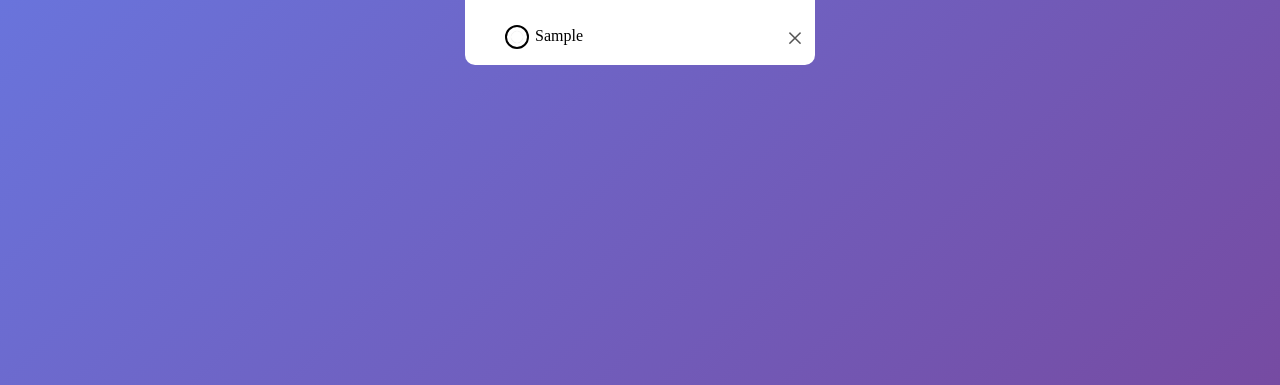
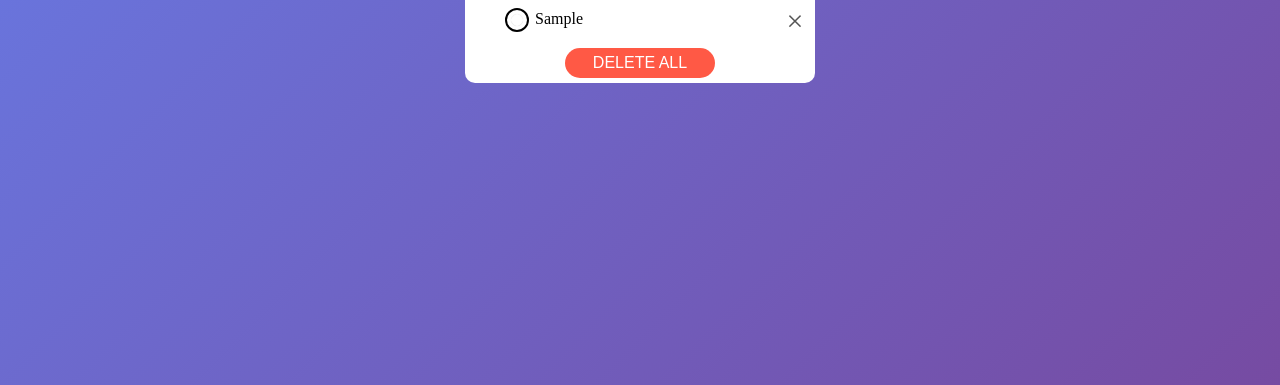
Before and after one commit to kaushal26-git/TO-DO-LIST, a plain HTML site: page index.html in a window 1280 px wide. Both pictures are taken after typing "Sample" into the empty fields and a click on the button "add". Shown: the part 415-800 px from the top of the page. Drawn offline with Linux system fonts and the light colour scheme.

Commit message:
add all delete button

```diff
--- a/index.html
+++ b/index.html
@@ -20,9 +20,10 @@
             <li>share</li>
             <li> subscribe</li> -->
             </ul>
+            <button class="all-deleteBtn">DELETE ALL</button>
         </div>
     </div>
-   </div>
+
    <script src="script.js"></script>
 </body>
 </html>
--- a/script.js
+++ b/script.js
@@ -1,5 +1,6 @@
 const inputBox = document.querySelector(".input-box");
 const listContainer = document.querySelector(".list-container");
+const alldeleteBtn = document.querySelector(".all-deleteBtn");
 
 function addTask() {
   if (inputBox.value === '') {
@@ -8,25 +9,31 @@ function addTask() {
     let li = document.createElement("li");
     li.textContent = inputBox.value;
     listContainer.appendChild(li);
-
-
     let span = document.createElement("span");
     span.textContent = "\u00d7";
     li.appendChild(span);
+    alldeleteBtn.style.display = "block";
+    saveData();
   }
   inputBox.value = "";
   saveData();
 }
 
-listContainer.addEventListener("click", function(e) {
+listContainer.addEventListener("click", function (e) {
   if (e.target.tagName === "LI") {
     e.target.classList.toggle("checked");
     saveData();
   } else if (e.target.tagName === "SPAN") {
     e.target.parentElement.remove();
-    saveData();
   }
-}, false);
+  if(listContainer.innerText.trim() === ""){
+  alldeleteBtn.style.display = "none";
+}
+saveData();
+
+}
+  , false
+);
 
 function saveData() {
   localStorage.setItem("data", listContainer.innerHTML);
@@ -34,5 +41,17 @@ function saveData() {
 
 function showTask() {
   listContainer.innerHTML = localStorage.getItem("data");
+  if (listContainer.innerHTML.trim() !== "") {
+    alldeleteBtn.style.display = "block";
+  } else {
+    alldeleteBtn.style.display = "none";
+  }
+
 }
 showTask();
+
+alldeleteBtn.addEventListener("click", function () {
+  listContainer.innerText = "";
+  alldeleteBtn.style.display = "none";
+  saveData();
+})
--- a/style.css
+++ b/style.css
@@ -5,6 +5,7 @@
 }
 .container{
     display: flex;
+    flex-direction: column;
     justify-content: center;
     align-items: center;
     width: 100%;
@@ -95,3 +96,19 @@ ul li span:hover{
     background: #edeef0;
     border-radius: 50%;
 }
+.all-deleteBtn{
+    width: 150px;
+    height: 30px;
+    border-radius: 30px;
+    background-color: #ff5945;
+    border: none;
+    outline: none;
+    color: #fff;
+    font-size: 16px;
+    font-weight: 400;
+    cursor: pointer;
+    margin-left: 100px;
+    margin-bottom: 5px;
+      display:none;
+
+}
```
